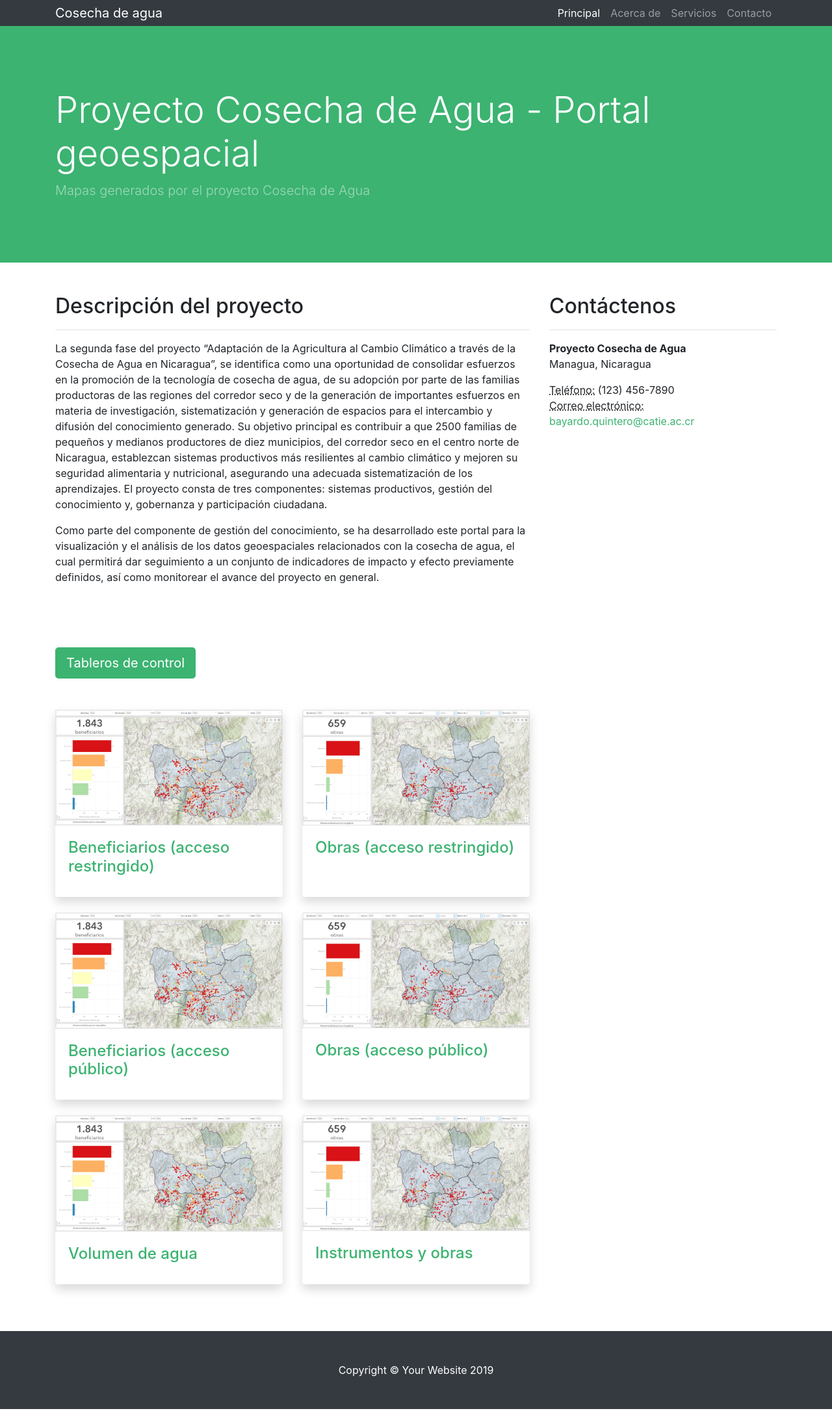
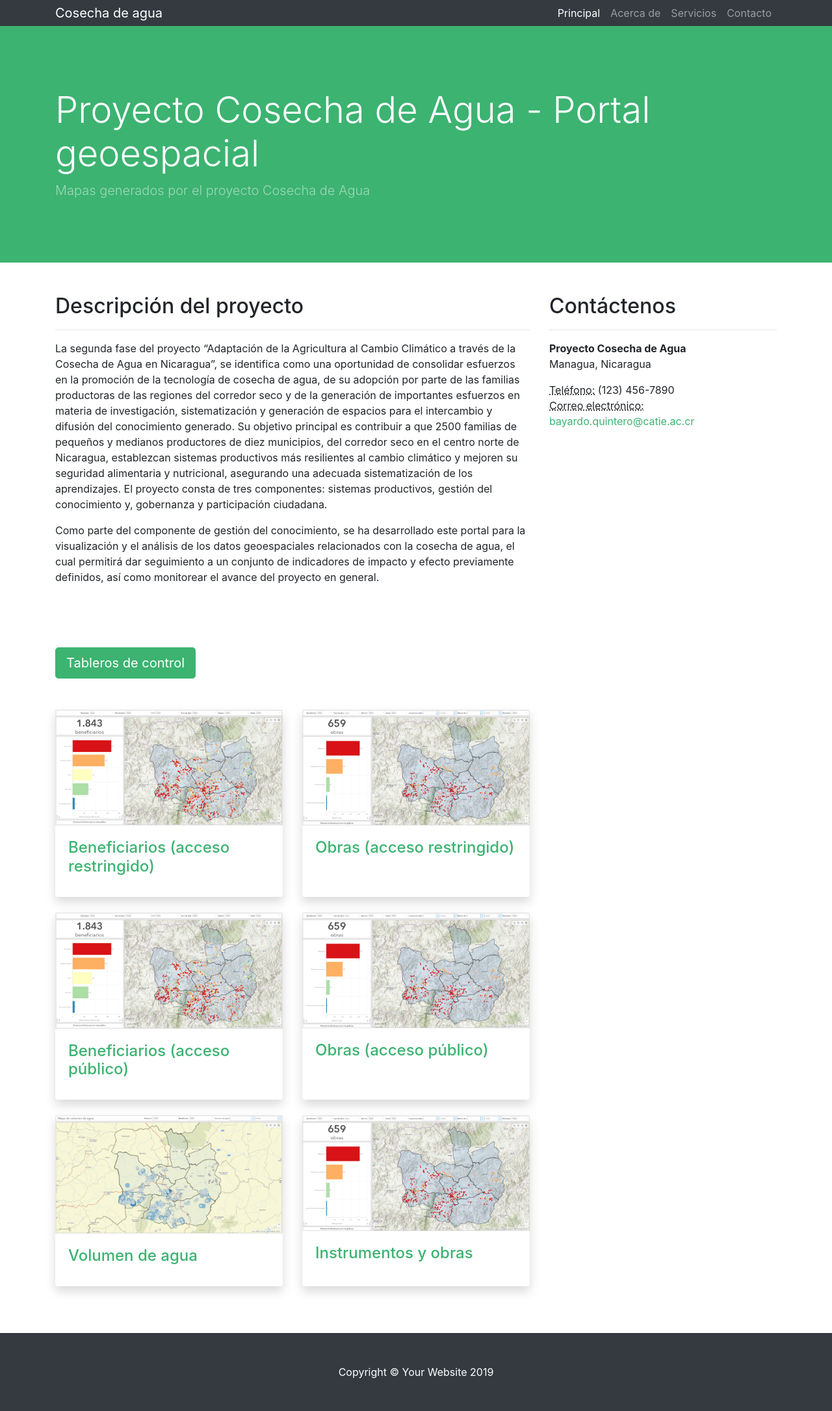
Before and after one commit to geo-cosecha-agua/geo-cosecha-agua.github.io, a Jekyll site: the page built from index.html, in a window 1280 px wide. Shown: the whole page at 65% size. Built offline with Jekyll 4.4.1, drawn with Linux system fonts in a browser that asks for light colours.

Commit message:
Update index.html

```diff
--- a/index.html
+++ b/index.html
@@ -61,7 +61,7 @@
 <div class="row">
   <div class="col-md-4 mb-4">
     <div class="card border-0 shadow h-100">
-      <img class="card-img-top" src="assets/img/tablero-control-beneficiarios-2020-08-30-reducido.png" alt="" />
+      <img class="card-img-top" src="assets/img/tablero-control-volumen-agua-2020-11-06-reducido.png" alt="" />
       <div class="card-body">
         <h4 class="card-title"><a href="https://arcg.is/1XvirD">Volumen de agua</a></h4>
       </div>
```
